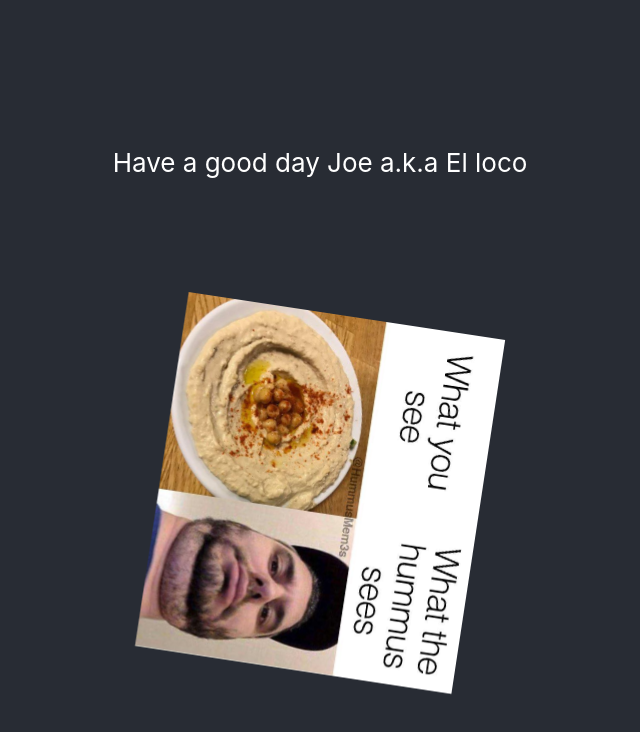
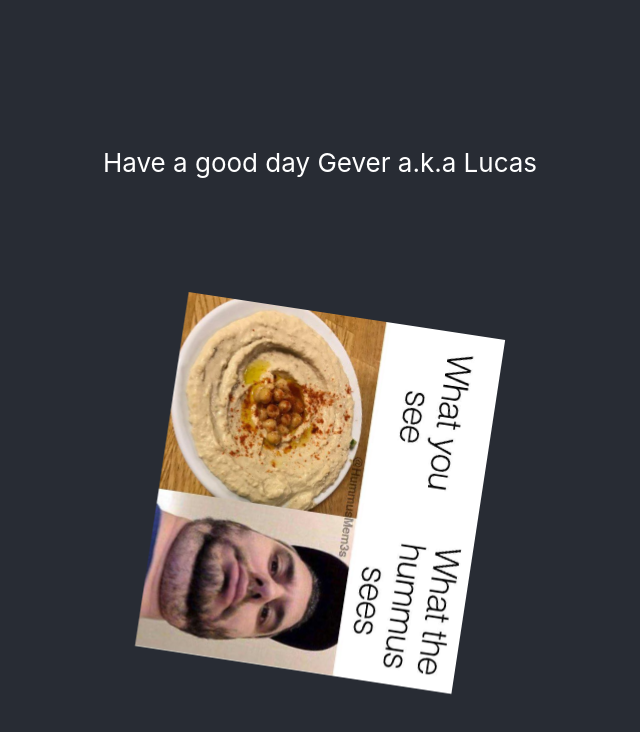
Before and after one commit to Shloyem/react-tutorials, a React (Create React App) app in the folder 02_create_react_app/new-app/: page / in a window 1280 px wide. Shown: the top 732 px of the page, without its empty margins (320-960 px from the left). Built offline with nearby package versions, Linux system fonts and the light colour scheme.

Commit message:
Another way to call the same example

```diff
--- a/02_create_react_app/new-app/src/App.tsx
+++ b/02_create_react_app/new-app/src/App.tsx
@@ -69,11 +69,16 @@ function App() {
     );
   });
 
+  const Person = {
+    name: 'Gever',
+    streetName: 'Lucas',
+  };
   return (
     <div className="App">
       <header className="App-header">
         {/* Examples additions */}
-        <PropExample name="Joe" streetName="El loco" />
+        <PropExample name={Person.name} streetName={Person.streetName} />
+        {/* <PropExample name="Joe" streetName="El loco" /> */}
         {/* {playerArray}
         {infoPairs}
         <ul>
```
